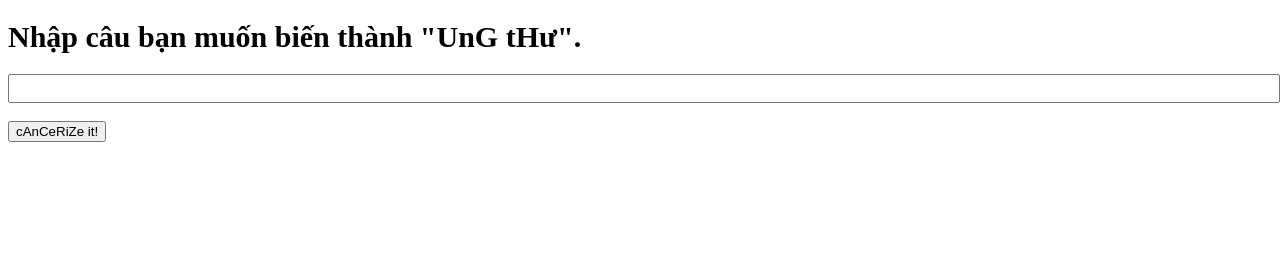
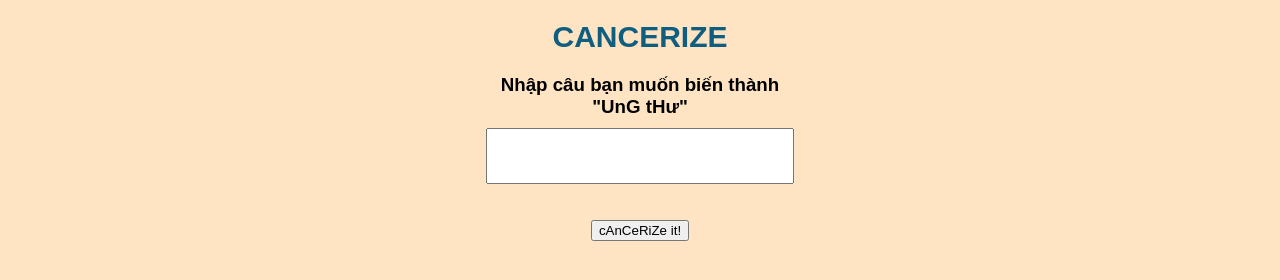
Before and after one commit to namdaoduy/Cancerous-String, a plain HTML site: page index.html in a window 1280 px wide. Drawn offline with Linux system fonts and the light colour scheme.

Commit message:
Learn CSS

```diff
--- a/index.html
+++ b/index.html
@@ -1,66 +1,18 @@
 <!DOCTYPE html>
 <html>
 <head>
+	<meta charset="utf-8">
+	<meta name="viewport" content="width=device-width, initial-scale=1.0">
+	<link rel="stylesheet" href="style.css">
 	<title>cANceROus sTrINgs</title>
 </head>
-<meta charset="utf-8">
-<meta name="viewport" content="width=device-width, initial-scale=1.0">
+
 <body>
-	<h1 id="quoc" style="
-		font-family: serif;
-		letter-spacing: 0px;
-		font-size: 30px;
-		">Nhập câu bạn muốn biến thành "UnG tHư".
-	</h1>
-
-
-	<input id = "InputString" type="text" style = "font-size: 20px; width: 100%;"></br></br>
-	<button onclick="change()">cAnCeRiZe it!</button>
+	<h1>CANCERIZE</h1>
+	<h3 id="quoc" class="hihi">Nhập câu bạn muốn biến thành "UnG tHư"</h3>
+	<input id = "InputString" type="text"></br></br>
+	<button class="start" onclick="change()">cAnCeRiZe it!</button>
 	<p id ="demo"></p>
-	<!-- <script src="script.js"></script> -->
-	<script>
-		function change(){
-			var inString = document.getElementById("InputString").value;
-			var len = inString.length;
-			var outstring = document.getElementById("demo");
-			var count1 = 0;
-			var count2 = 0;
-			outstring.innerHTML = '';
-
-			for (var i = 0; i < len; i++){
-				var random = Math.floor((Math.random() * 2) + 1);
-				if (random == 1){
-					count1++;
-					if (count1 < 3){
-						outstring.innerHTML += inString[i].toLowerCase();
-					}
-					else {
-						outstring.innerHTML += inString[i].toUpperCase();
-						count1 = 0;
-						count2++;
-					}
-				}
-				else if (random == 2){
-					count2++;
-					if (count2 < 3){
-						outstring.innerHTML += inString[i].toUpperCase();
-					}
-					else {
-						outstring.innerHTML += inString[i].toLowerCase();
-						count2 = 0;
-						count1++;
-					}
-				}
-			}
-		}
-
-		document.addEventListener("keyup", (event) => {
-		    switch (event.keyCode) {
-		    	case 13:
-		    		change();
-		    }
-		});
-
-	</script>
+	<script src="script.js"></script>
 </body>
 </html>
--- /dev/null
+++ b/script.js
@@ -0,0 +1,41 @@
+function change(){
+    var inString = document.getElementById("InputString").value;
+    var len = inString.length;
+    var outstring = document.getElementById("demo");
+    var count1 = 0;
+    var count2 = 0;
+    outstring.innerHTML = '';
+
+    for (var i = 0; i < len; i++){
+        var random = Math.floor((Math.random() * 2) + 1);
+        if (random == 1){
+            count1++;
+            if (count1 < 3){
+                outstring.innerHTML += inString[i].toLowerCase();
+            }
+            else {
+                outstring.innerHTML += inString[i].toUpperCase();
+                count1 = 0;
+                count2++;
+            }
+        }
+        else if (random == 2){
+            count2++;
+            if (count2 < 3){
+                outstring.innerHTML += inString[i].toUpperCase();
+            }
+            else {
+                outstring.innerHTML += inString[i].toLowerCase();
+                count2 = 0;
+                count1++;
+            }
+        }
+    }
+}
+
+document.addEventListener("keyup", (event) => {
+    switch (event.keyCode) {
+        case 13:
+            change();
+    }
+});
--- /dev/null
+++ b/style.css
@@ -0,0 +1,36 @@
+* {
+    font-family: sans-serif;
+}
+
+html, body {
+}
+
+body {
+    background-color: bisque;
+}
+
+h1 {
+    font-size: 30px;
+    text-align: center;
+    color: #0f5e80;
+}
+
+.hihi {
+    text-align: center;
+    width: 300px;
+    margin: auto;
+    margin-top: 10px;
+    margin-bottom: 10px;
+}
+
+#InputString {
+    display: block;
+    width: 300px;
+    margin: auto;
+    height: 50px;
+}
+
+.start {
+    display: block;
+    margin: auto;
+}
```
